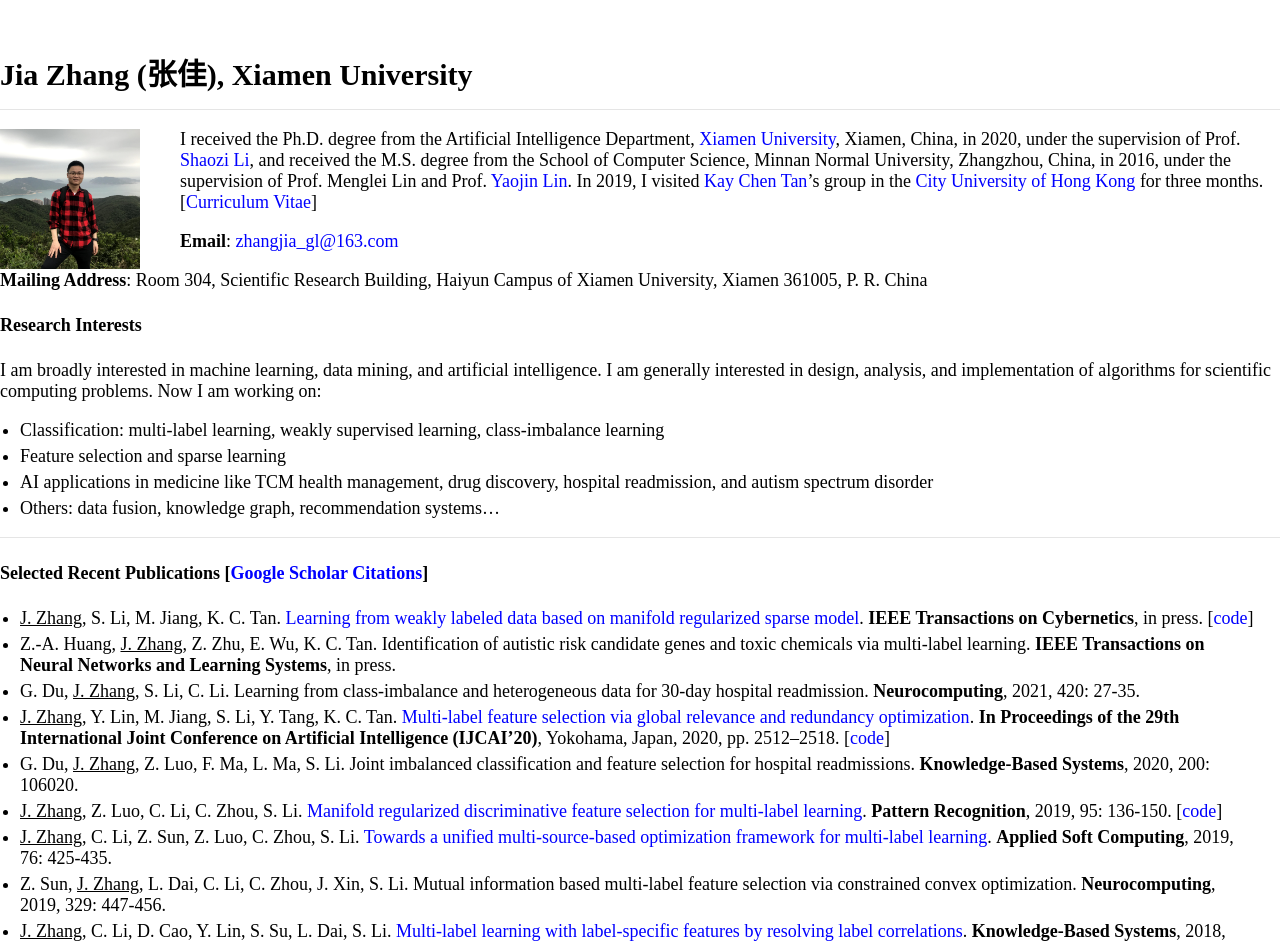
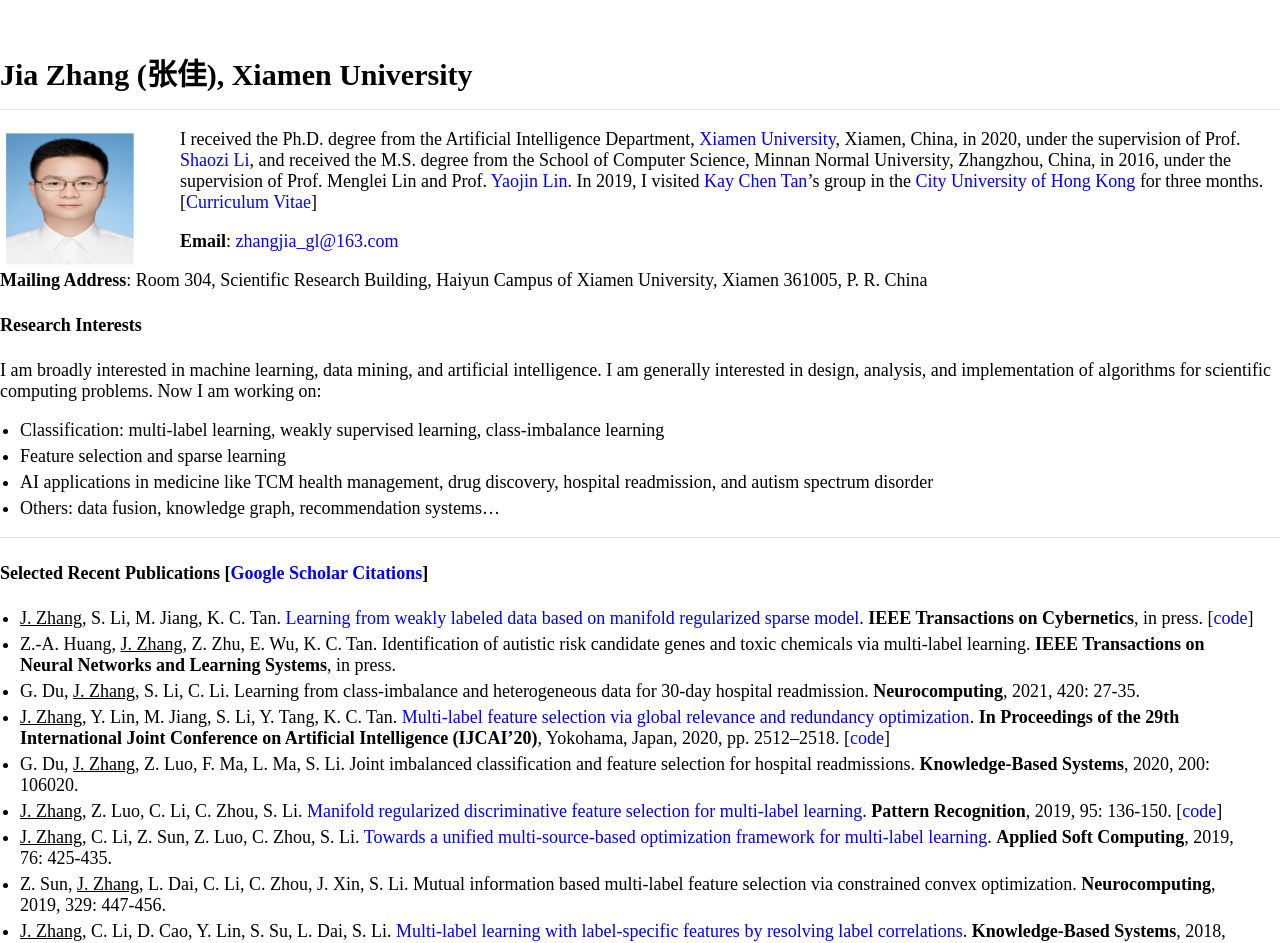
Before and after one commit to jiazhang-ml/jiazhang-ml.github.io, a Jekyll site: the page built from index.md, in a window 1280 px wide. Shown: the top 943 px of the page. Built offline with Jekyll 4.4.1, drawn with Linux system fonts in a browser that asks for light colours.

Commit message:
Update index.md

```diff
--- a/index.md
+++ b/index.md
@@ -3,7 +3,7 @@
 layout: default
 ---
 
-<img class="profile-picture" src="1.jpg">
+<img class="profile-picture" src="jiazhang1.jpg">
 
 I received the Ph.D. degree from the Artificial Intelligence Department, [Xiamen University](https://www.xmu.edu.cn/), Xiamen, China, in 2020, under the supervision of Prof. [Shaozi Li](https://imt.xmu.edu.cn/szdw/js.htm), and received the M.S. degree from the School of Computer Science, Minnan Normal University, Zhangzhou, China, in 2016, under the supervision of Prof. Menglei Lin and Prof. [Yaojin Lin](http://cs.mnnu.edu.cn/info/1070/1225.htm). In 2019, I visited [Kay Chen Tan](http://www.cityu.edu.hk/stfprofile/kaytan.htm)'s group in the [City University of Hong Kong](https://www.cityu.edu.hk/) for three months. [[Curriculum Vitae](resume.pdf)]
 
```
